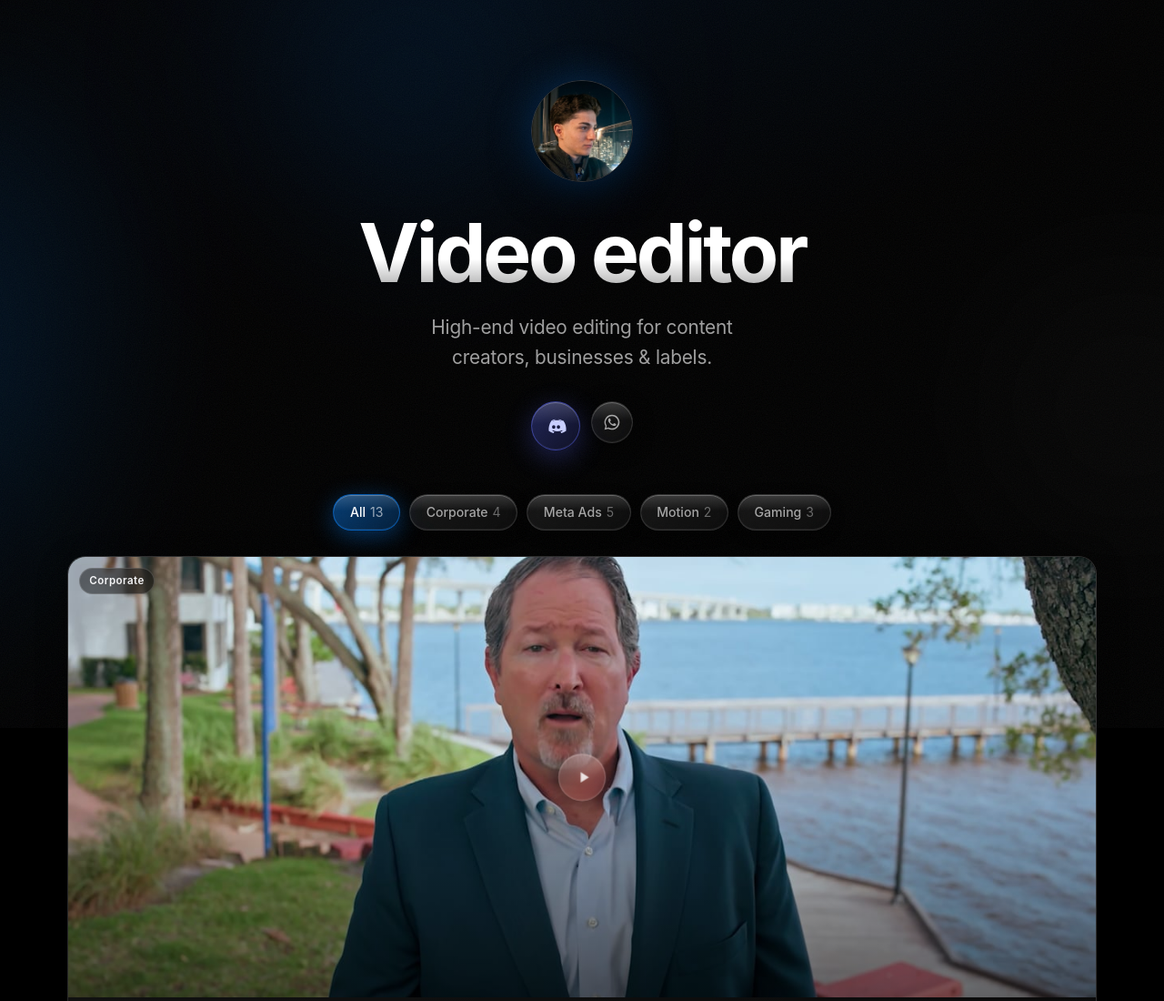
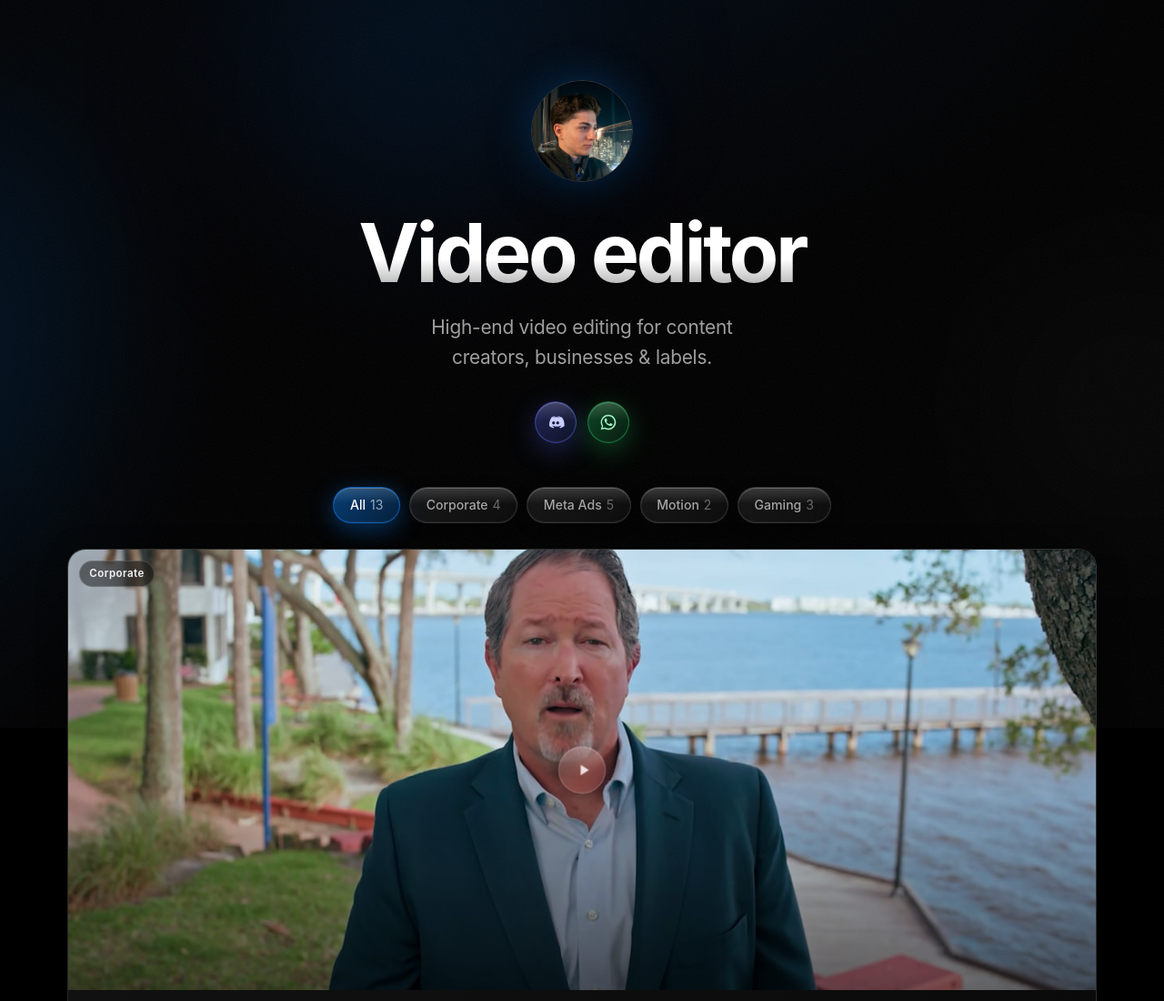
Before and after one commit to burkemov/burkemov-site, a plain HTML site: page index.html in a window 1280 px wide. Shown: the top 1100 px of the page at 91% size. Drawn offline with Linux system fonts and the light colour scheme.

Commit message:
Contatos do hero com o mesmo tamanho e glow da própria marca
Discord deixa de ser maior que o WhatsApp: os dois ficam em 46px
(44px abaixo de 560px). O WhatsApp ganha vidro e glow verdes já
visíveis, espelhando o tratamento roxo do Discord, e o hover de cada
um intensifica o próprio brilho. .contact--primary vira
.contact--discord / .contact--whatsapp.

Co-Authored-By: Claude Opus 5 <noreply@anthropic.com>

```diff
--- a/css/styles.css
+++ b/css/styles.css
@@ -333,30 +333,31 @@ button {
   transform: translateY(-1px) scale(0.96);
 }
 
-/* Contato principal (Discord): já nasce tingido e um pouco maior */
-.contact--primary {
-  width: 54px;
-  height: 54px;
+/* Contatos do hero: mesmo tamanho, cada um com o vidro e o glow da
+   sua marca já visíveis (não só no hover). */
+.contact--discord {
   color: #c9cfff;
   background: linear-gradient(135deg, rgba(88, 101, 242, 0.36), rgba(88, 101, 242, 0.14));
   border-color: rgba(88, 101, 242, 0.5);
   box-shadow: var(--lg-inset), 0 8px 30px rgba(88, 101, 242, 0.32);
 }
 
-.contact--primary svg {
-  width: 23px;
-  height: 23px;
+.contact--whatsapp {
+  color: #9ff2c2;
+  background: linear-gradient(135deg, rgba(37, 211, 102, 0.32), rgba(37, 211, 102, 0.12));
+  border-color: rgba(37, 211, 102, 0.45);
+  box-shadow: var(--lg-inset), 0 8px 30px rgba(37, 211, 102, 0.3);
 }
 
-/* WhatsApp e Discord ganham a cor da marca no hover */
-.contact.js-whatsapp:hover {
-  color: var(--wa);
-  border-color: rgba(37, 211, 102, 0.45);
-  background: linear-gradient(135deg, rgba(37, 211, 102, 0.22), rgba(37, 211, 102, 0.08));
-  box-shadow: var(--lg-inset), 0 12px 32px rgba(37, 211, 102, 0.3);
+/* Hover intensifica o brilho da própria marca */
+.contact--whatsapp:hover {
+  color: #fff;
+  border-color: rgba(37, 211, 102, 0.75);
+  background: linear-gradient(135deg, rgba(37, 211, 102, 0.5), rgba(37, 211, 102, 0.24));
+  box-shadow: var(--lg-inset), 0 14px 38px rgba(37, 211, 102, 0.46);
 }
 
-.contact.js-discord:hover {
+.contact--discord:hover {
   color: #fff;
   border-color: rgba(88, 101, 242, 0.8);
   background: linear-gradient(135deg, rgba(88, 101, 242, 0.55), rgba(88, 101, 242, 0.26));
@@ -919,12 +920,6 @@ body.modal-open {
     height: 44px;
   }
 
-  /* O principal continua maior que os demais também no mobile */
-  .contact--primary {
-    width: 52px;
-    height: 52px;
-  }
-
   .modal {
     padding: 12px;
   }
--- a/index.html
+++ b/index.html
@@ -75,11 +75,11 @@
       </p>
 
       <nav class="contacts reveal" aria-label="Contact">
-        <a class="contact contact--primary js-discord" href="#" aria-label="Discord" data-tip="Discord">
+        <a class="contact contact--discord js-discord" href="#" aria-label="Discord" data-tip="Discord">
           <svg viewBox="0 0 24 24" aria-hidden="true"><path fill="currentColor" d="M19.3 5.4A17.6 17.6 0 0 0 15 4l-.2.4a13 13 0 0 1 3.8 2 12.9 12.9 0 0 0-11.2 0 13 13 0 0 1 3.8-2L11 4a17.6 17.6 0 0 0-4.3 1.4C4 9.4 3.3 13.3 3.6 17.1A17.7 17.7 0 0 0 9 19.8l1.1-1.6c-.9-.3-1.7-.7-2.5-1.2l.6-.5a12.6 12.6 0 0 0 10.7 0l.6.5c-.8.5-1.6.9-2.5 1.2l1.1 1.6a17.6 17.6 0 0 0 5.4-2.7c.4-4.4-.6-8.3-3.2-11.7ZM9.3 14.9c-1 0-1.9-1-1.9-2.1 0-1.2.9-2.1 1.9-2.1 1.1 0 2 1 1.9 2.1 0 1.2-.8 2.1-1.9 2.1Zm5.4 0c-1 0-1.9-1-1.9-2.1 0-1.2.9-2.1 1.9-2.1 1.1 0 2 1 1.9 2.1 0 1.2-.8 2.1-1.9 2.1Z"/></svg>
         </a>
 
-        <a class="contact js-whatsapp" data-wa-context="hero" href="#"
+        <a class="contact contact--whatsapp js-whatsapp" data-wa-context="hero" href="#"
            aria-label="WhatsApp" data-tip="WhatsApp">
           <svg viewBox="0 0 24 24" aria-hidden="true"><path fill="currentColor" d="M12 2a10 10 0 0 0-8.6 15.1L2 22l5-1.3A10 10 0 1 0 12 2Zm0 18.2c-1.6 0-3.1-.4-4.4-1.2l-.3-.2-3 .8.8-2.9-.2-.3A8.2 8.2 0 1 1 12 20.2Zm4.6-6.1c-.3-.1-1.5-.7-1.7-.8-.2-.1-.4-.1-.6.1-.2.3-.6.8-.8 1-.1.2-.3.2-.5.1a6.7 6.7 0 0 1-3.4-2.9c-.3-.4 0-.6.2-.8l.4-.5c.1-.2.1-.3.2-.5v-.5c0-.1-.5-1.4-.7-1.9-.2-.5-.4-.4-.6-.4h-.5c-.2 0-.5.1-.7.3-.2.3-.9.9-.9 2.2s.9 2.5 1.1 2.7c.1.2 1.8 2.8 4.4 3.9.6.3 1.1.4 1.5.6.6.2 1.2.2 1.6.1.5-.1 1.5-.6 1.7-1.2.2-.6.2-1.1.2-1.2l-.4-.3Z"/></svg>
         </a>
```
Also changed, not shown: 1 other file.
